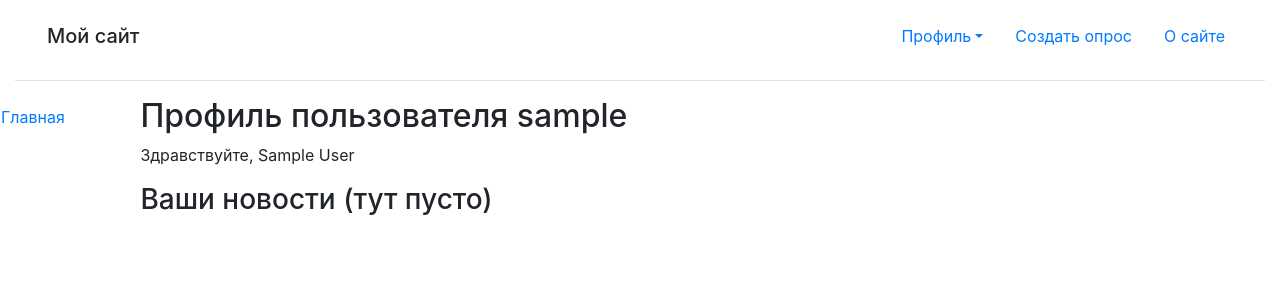
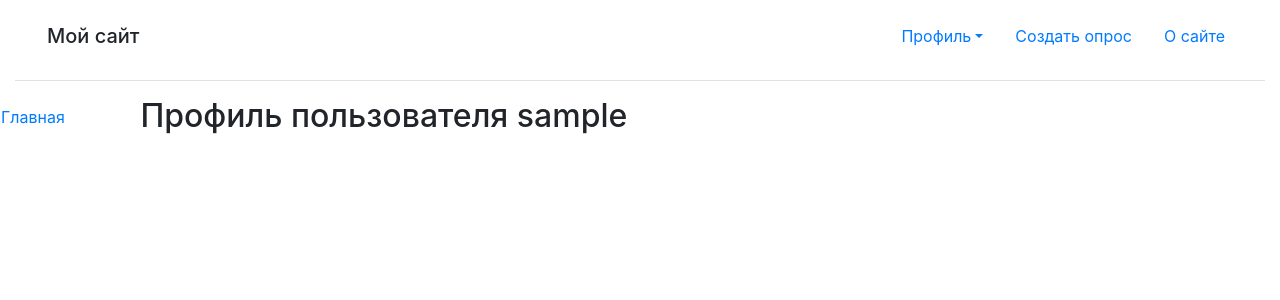
Before and after one commit to aekkakti/polls, a Django app: page /accounts/profile/ in a window 1280 px wide. Shown: the top 300 px of the page. Run offline with Django 4.2, Linux system fonts and the light colour scheme; the visitor is signed in with stand-in values (Sample User, id 1); some libraries are stand-ins or nearby versions.

Commit message:
Update profile.html

```diff
--- a/main/templates/main/profile.html
+++ b/main/templates/main/profile.html
@@ -6,10 +6,4 @@
 
 {% block content %}
    <h2>Профиль пользователя {{ user.username }}</h2>
-   {% if user.first_name and user.last_name %}
-       <p>Здравствуйте, {{ user.first_name }} {{ user.last_name }} </p>
-   {% else %}
-       <p>Здравствуйте! </p>
-   {% endif %}
-   <h3>Ваши новости (тут пусто) </h3>
 {% endblock %}
```
